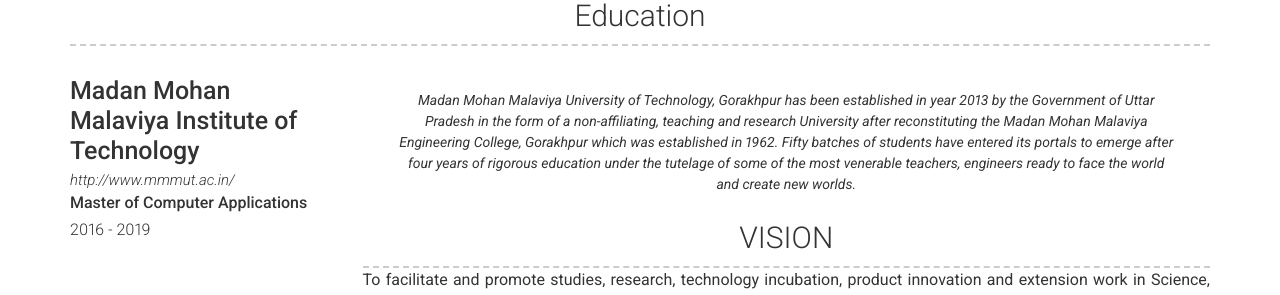
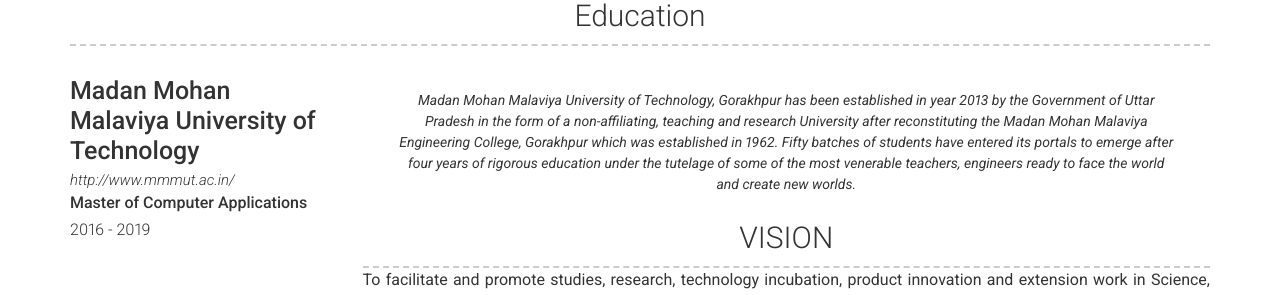
Before and after one commit to dhanrajvermaRepo/dhanrajvermaRepo.github.io, a Jekyll site: the page built from index.md, in a window 1280 px wide. Shown: the part 1089-1384 px from the top of the page. Built offline with Jekyll 4.4.1, drawn with Linux system fonts in a browser that asks for light colours; nearby versions of some CDN libraries.

Commit message:
Update education.yml

```diff
--- a/_data/education.yml
+++ b/_data/education.yml
@@ -1,6 +1,6 @@
 # Education Template
 - layout: left
-  name: Madan Mohan Malaviya Institute of Technology
+  name: Madan Mohan Malaviya University of Technology
   link: http://www.mmmut.ac.in/
   dates: 2016 - 2019
   qualification: Master of Computer Applications
```
